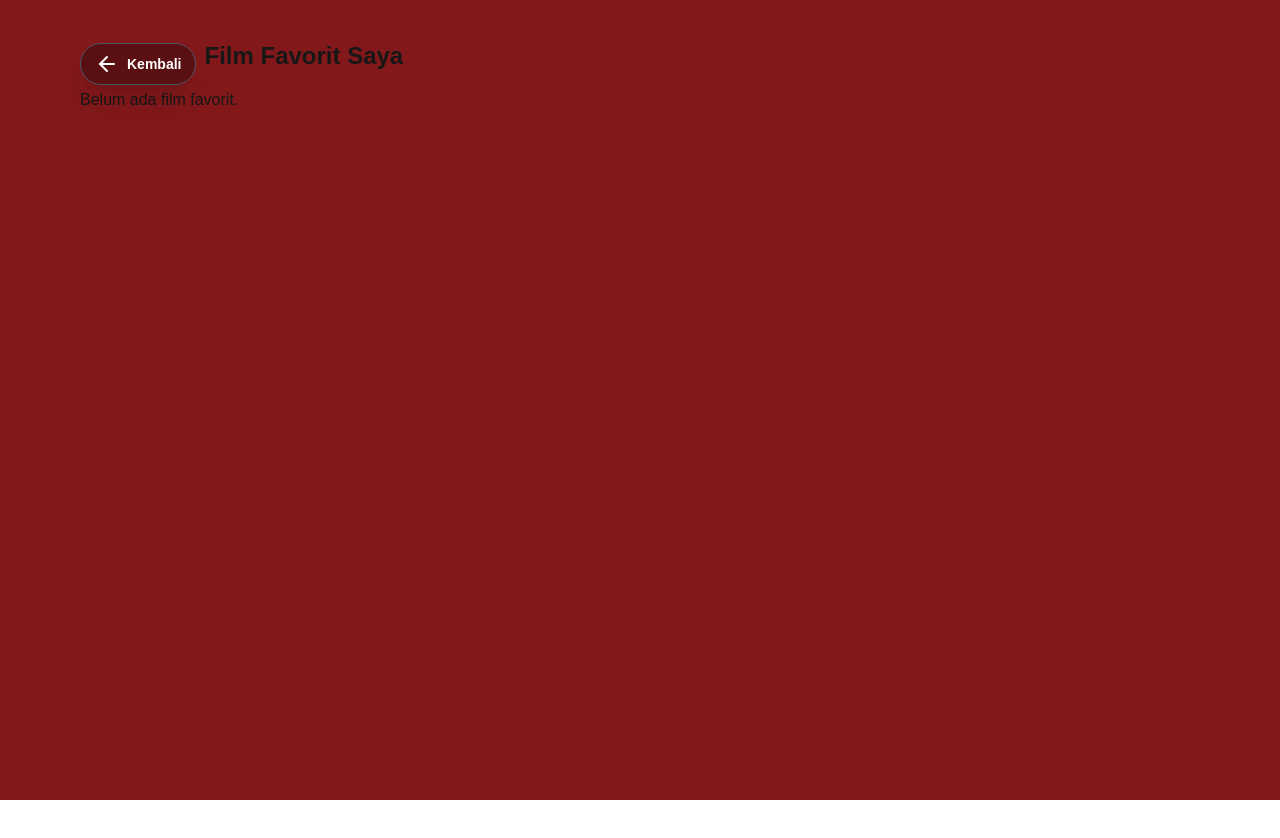
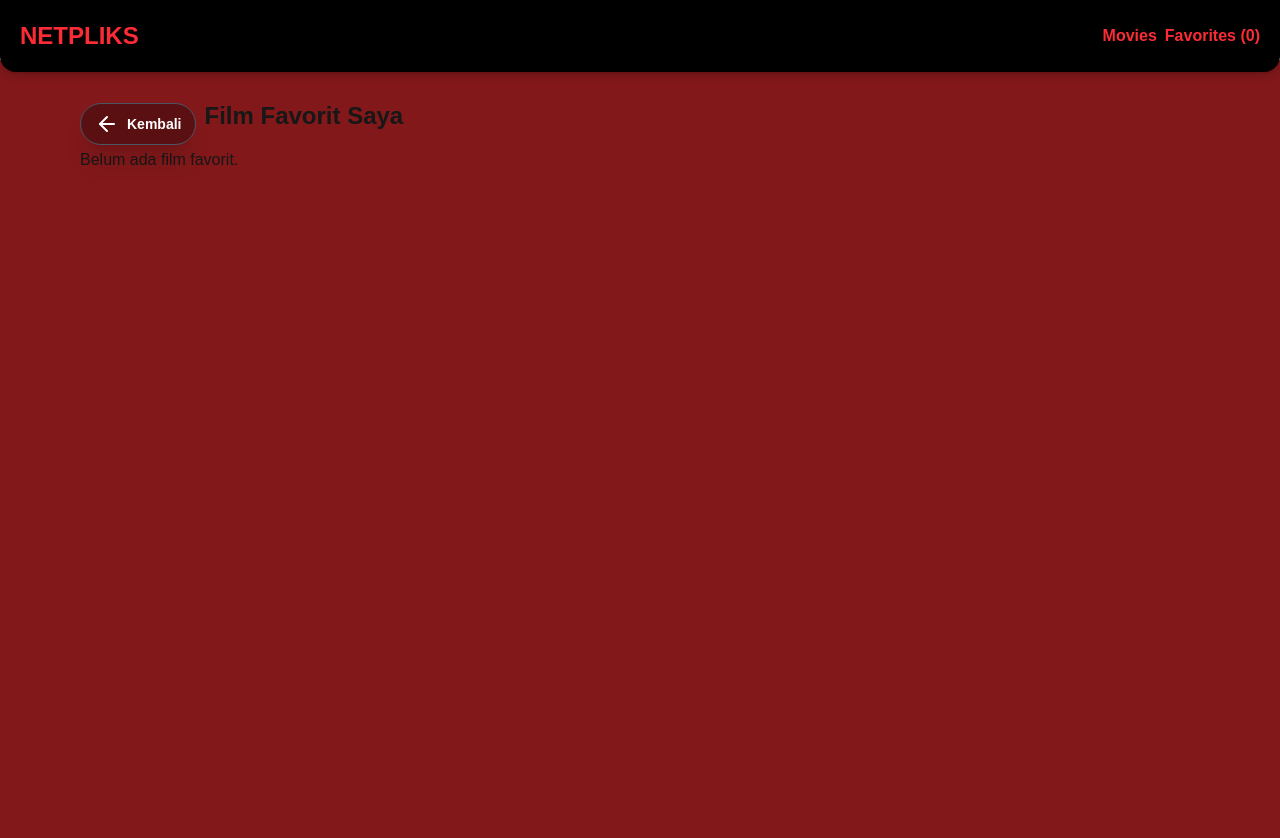
Before and after one commit to MonicaTasya/netpliks, a Next.js app: page /favorites in a window 1280 px wide. Shown: the top 838 px of the page. Before the commit the page ends 800 px from the top, so only its background shows below. Built offline with nearby package versions, Linux system fonts and the light colour scheme.

Commit message:
feat(navbar): add navbar

```diff
--- a/app/favorites/page.tsx
+++ b/app/favorites/page.tsx
@@ -1,9 +1,11 @@
 import Favorites from "@/src/modules/Favorites";
 import DefaultLayout from "@/src/components/Layout/DefaultLayout";
+import { NavbarResolver } from "@/src/components/Layout/NavbarResolver";
 
 const page = () => {
     return (
         <section className="min-h-screen bg-red-900 dark:bg-gray-900 dark:text-white">
+            <NavbarResolver />
             <DefaultLayout className="flex items-center justify-center">
                 <Favorites />
             </DefaultLayout>
--- a/app/layout.tsx
+++ b/app/layout.tsx
@@ -2,6 +2,7 @@ import type { Metadata } from "next";
 import { Geist, Geist_Mono } from "next/font/google";
 import "./globals.css";
 import { FavoriteProvider } from "@/src/components/Context/FavoriteContext";
+import Navbar from "@/src/components/Layout/Navbar";
 
 const geistSans = Geist({
     variable: "--font-geist-sans",
@@ -26,7 +27,10 @@ export default function RootLayout({
     return (
         <html lang="en">
             <body className={`${geistSans.variable} ${geistMono.variable} antialiased`}>
-                <FavoriteProvider>{children}</FavoriteProvider>
+                <FavoriteProvider>
+                    <Navbar />
+                    {children}
+                </FavoriteProvider>
             </body>
         </html>
     );
--- a/app/movies/page.tsx
+++ b/app/movies/page.tsx
@@ -1,9 +1,11 @@
 import Movies from "@/src/modules/Movies";
 import DefaultLayout from "@/src/components/Layout/DefaultLayout";
+import { NavbarResolver } from "@/src/components/Layout/NavbarResolver";
 
 const page = () => {
     return (
         <section className="min-h-screen bg-red-900 dark:bg-gray-900 dark:text-white">
+            <NavbarResolver />
             <DefaultLayout className="flex items-center justify-center">
                 <Movies />
             </DefaultLayout>
--- a/app/page.tsx
+++ b/app/page.tsx
@@ -1,9 +1,11 @@
 import Beranda from "@/src/modules/Beranda";
+import { NavbarResolver } from "@/src/components/Layout/NavbarResolver";
 
 export default function Home() {
-  return (
-    <>
-      <Beranda />
-    </>
-  );
+    return (
+        <>
+            <NavbarResolver />
+            <Beranda />
+        </>
+    );
 }
--- a/src/components/Layout/Navbar.tsx
+++ b/src/components/Layout/Navbar.tsx
@@ -0,0 +1,28 @@
+"use client";
+import Link from "next/link";
+import { useFavorites } from "../Context/FavoriteContext";
+
+const Navbar = () => {
+    const { favorites } = useFavorites();
+    return (
+        <div className="flex w-full justify-center text-red-500">
+            <nav className="fixed top-0 left-0 z-60 w-full rounded-b-2xl bg-black px-5 py-5 shadow-sm drop-shadow-lg 2xl:px-8 2xl:py-6">
+                <div className="flex flex-row justify-between">
+                    <Link href="/">
+                        <h1 className="text-2xl font-extrabold">NETPLIKS</h1>
+                    </Link>
+                    <div className="flex flex-row items-center gap-2">
+                        <Link href="/movies" className="text-md font-bold">
+                            Movies
+                        </Link>
+                        <Link href="/favorites" className="text-md font-bold">
+                            Favorites ({favorites.length})
+                        </Link>
+                    </div>
+                </div>
+            </nav>
+        </div>
+    );
+};
+
+export default Navbar;
--- /dev/null
+++ b/src/components/Layout/NavbarResolver.tsx
@@ -0,0 +1,3 @@
+export function NavbarResolver() {
+    return <div className="mt-14 sm:mt-14 lg:mt-15" />;
+}
```
